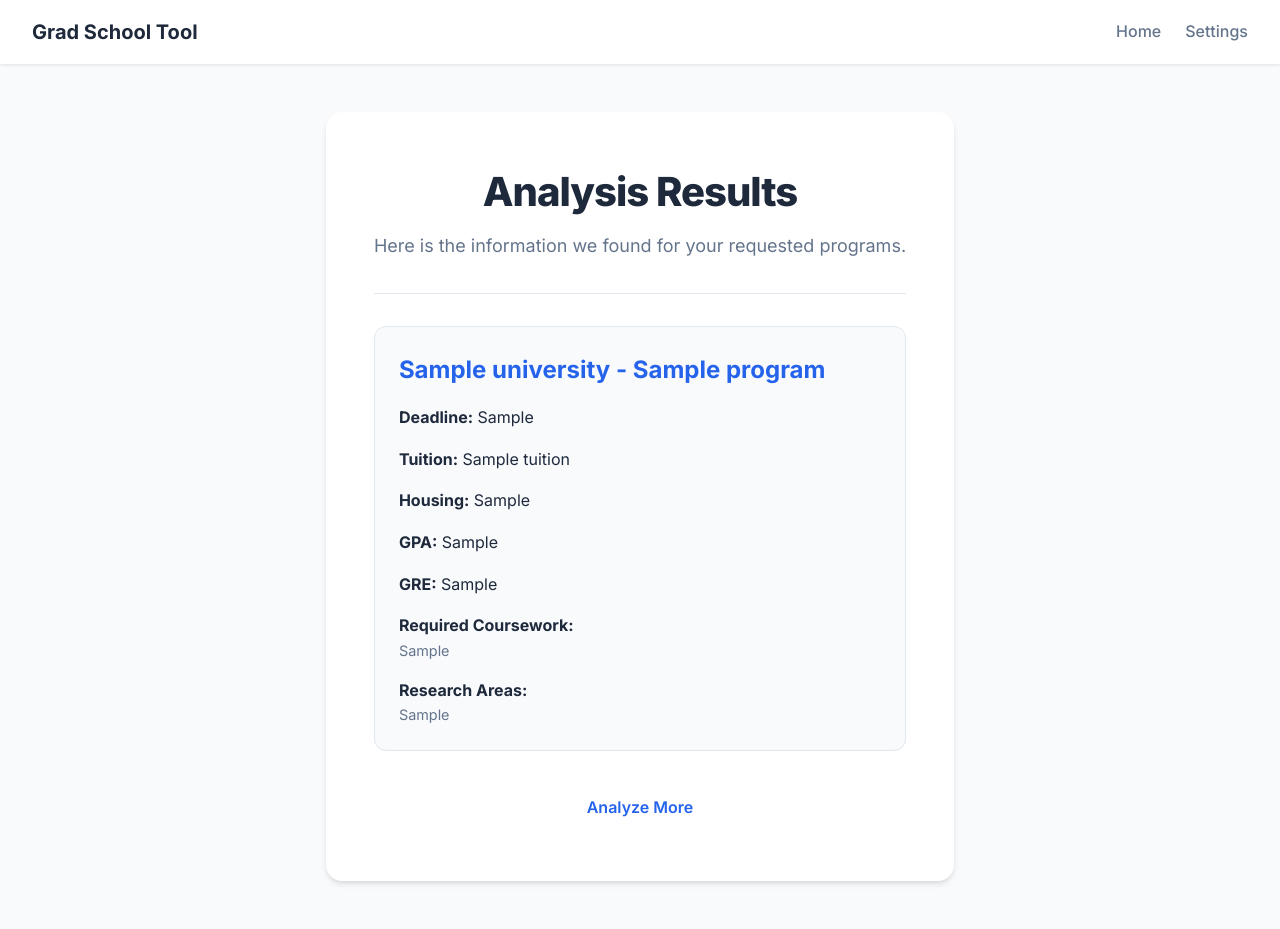
After one commit to mrcyrilgoud/AI-test-repo-jules, a Flask app: template grad_school_tool/templates/results.html in a window 1280 px wide. The commit adds this page. Run offline with Flask 3, Linux system fonts and the light colour scheme; the template is opened without the code that fills it: most values are stand-ins (such as "Sample title", 1, 10 or a date in 2020).

Commit message:
feat: Introduce program data visualization and separate saving to Google Sheets, with corresponding UI and settings updates.

```diff
--- a/grad_school_tool/app.py
+++ b/grad_school_tool/app.py
@@ -36,20 +36,30 @@ def save_settings():
 @app.route("/submit", methods=["POST"])
 def submit():
     universities_input = request.form["universities"]
+    action = request.form.get("action", "visualize")
+
     universities_list = [
         uni.strip() for uni in universities_input.splitlines() if uni.strip()
     ]
 
-    spreadsheet = get_spreadsheet("Grad School Programs")
-    if spreadsheet:
-        worksheet = spreadsheet.sheet1
-        for university in universities_list:
-            scraped_data = scrape_program(university)
-            if scraped_data:
-                worksheet.append_row(list(scraped_data.values()))
-        return f"Successfully created and updated spreadsheet: <a href='{spreadsheet.url}' target='_blank'>{spreadsheet.title}</a>"
-    else:
-        return "Failed to create spreadsheet. Please make sure your Google Drive credentials are set correctly in the <a href='/settings'>settings page</a>."
+    scraped_results = []
+    for university in universities_list:
+        data = scrape_program(university)
+        if data:
+            scraped_results.append(data)
+
+    if action == "visualize":
+        return render_template("results.html", results=scraped_results)
+
+    elif action == "save":
+        spreadsheet = get_spreadsheet("Grad School Programs")
+        if spreadsheet:
+            worksheet = spreadsheet.sheet1
+            for data in scraped_results:
+                worksheet.append_row(list(data.values()))
+            return f"Successfully created and updated spreadsheet: <a href='{spreadsheet.url}' target='_blank'>{spreadsheet.title}</a>"
+        else:
+            return "Failed to create spreadsheet. Please make sure your Google Drive credentials are set correctly in the <a href='/settings'>settings page</a>."
 
 
 if __name__ == "__main__":
--- a/grad_school_tool/templates/index.html
+++ b/grad_school_tool/templates/index.html
@@ -15,7 +15,10 @@
             <textarea class="form-control" name="universities" rows="8" placeholder="e.g.&#10;UCLA&#10;Stanford"
                 required></textarea>
         </div>
-        <button type="submit" class="btn btn-primary">Analyze Programs</button>
+        <div class="button-group" style="display: flex; gap: var(--spacing-sm); justify-content: center;">
+            <button type="submit" name="action" value="visualize" class="btn btn-primary">Visualize Only</button>
+            <button type="submit" name="action" value="save" class="btn btn-secondary">Save to Sheet</button>
+        </div>
     </form>
 </div>
 {% endblock %}
--- /dev/null
+++ b/grad_school_tool/templates/results.html
@@ -0,0 +1,49 @@
+{% extends "base.html" %}
+{% block title %}Analysis Results{% endblock %}
+
+{% block content %}
+<div class="card">
+    <h1>Analysis Results</h1>
+    <p class="lead">Here is the information we found for your requested programs.</p>
+    <hr class="divider" />
+
+    {% if results %}
+    <div style="display: grid; gap: var(--spacing-md); text-align: left;">
+        {% for program in results %}
+        <div
+            style="background: var(--background-color); padding: var(--spacing-md); border-radius: var(--radius-md); border: 1px solid var(--border-color);">
+            <h2 style="color: var(--primary-color); margin-bottom: var(--spacing-sm);">{{ program['University'] }} - {{
+                program['Program'] }}</h2>
+
+            <div
+                style="display: grid; grid-template-columns: repeat(auto-fit, minmax(250px, 1fr)); gap: var(--spacing-sm);">
+                <div><strong>Deadline:</strong> {{ program['Application Deadline'] }}</div>
+                <div><strong>Tuition:</strong> {{ program['Tuition'] }}</div>
+                <div><strong>Housing:</strong> {{ program['Housing Cost'] }}</div>
+                <div><strong>GPA:</strong> {{ program['Minimum GPA'] }}</div>
+                <div><strong>GRE:</strong> {{ program['GRE Required'] }}</div>
+            </div>
+
+            <div style="margin-top: var(--spacing-sm);">
+                <strong>Required Coursework:</strong>
+                <p style="color: var(--text-muted); font-size: 0.9rem;">{{ program['Required Coursework'] }}</p>
+            </div>
+
+            <div style="margin-top: var(--spacing-sm);">
+                <strong>Research Areas:</strong>
+                <p style="color: var(--text-muted); font-size: 0.9rem;">{{ program['Faculty/Research Areas'] }}</p>
+            </div>
+        </div>
+        {% endfor %}
+    </div>
+    {% else %}
+    <div class="alert alert-warning">
+        No data found for the requested universities.
+    </div>
+    {% endif %}
+
+    <div style="margin-top: var(--spacing-lg);">
+        <a href="/" class="btn btn-secondary">Analyze More</a>
+    </div>
+</div>
+{% endblock %}
```
Also changed, not shown: grad_school_tool/templates/settings.html (+4 -4 lines).
